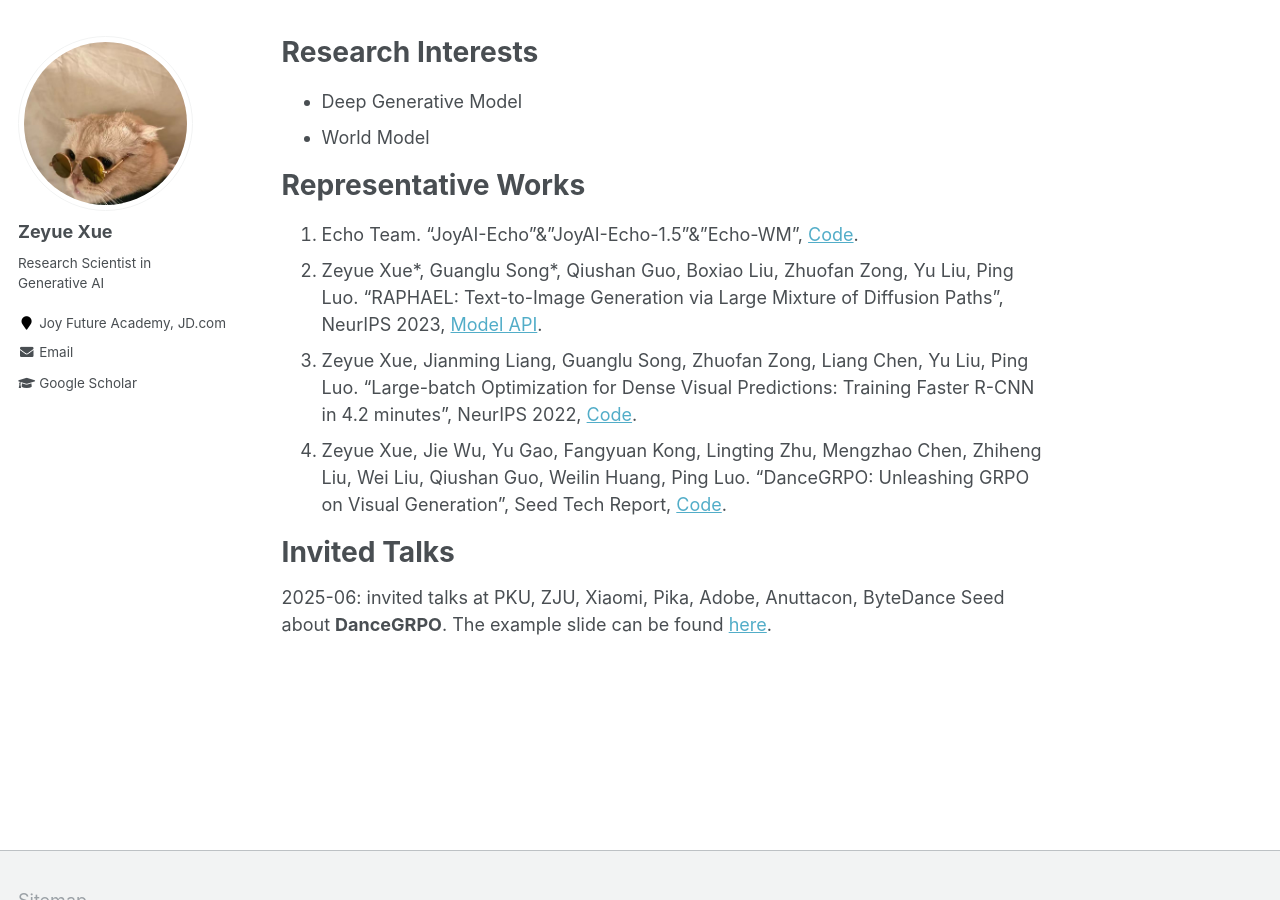
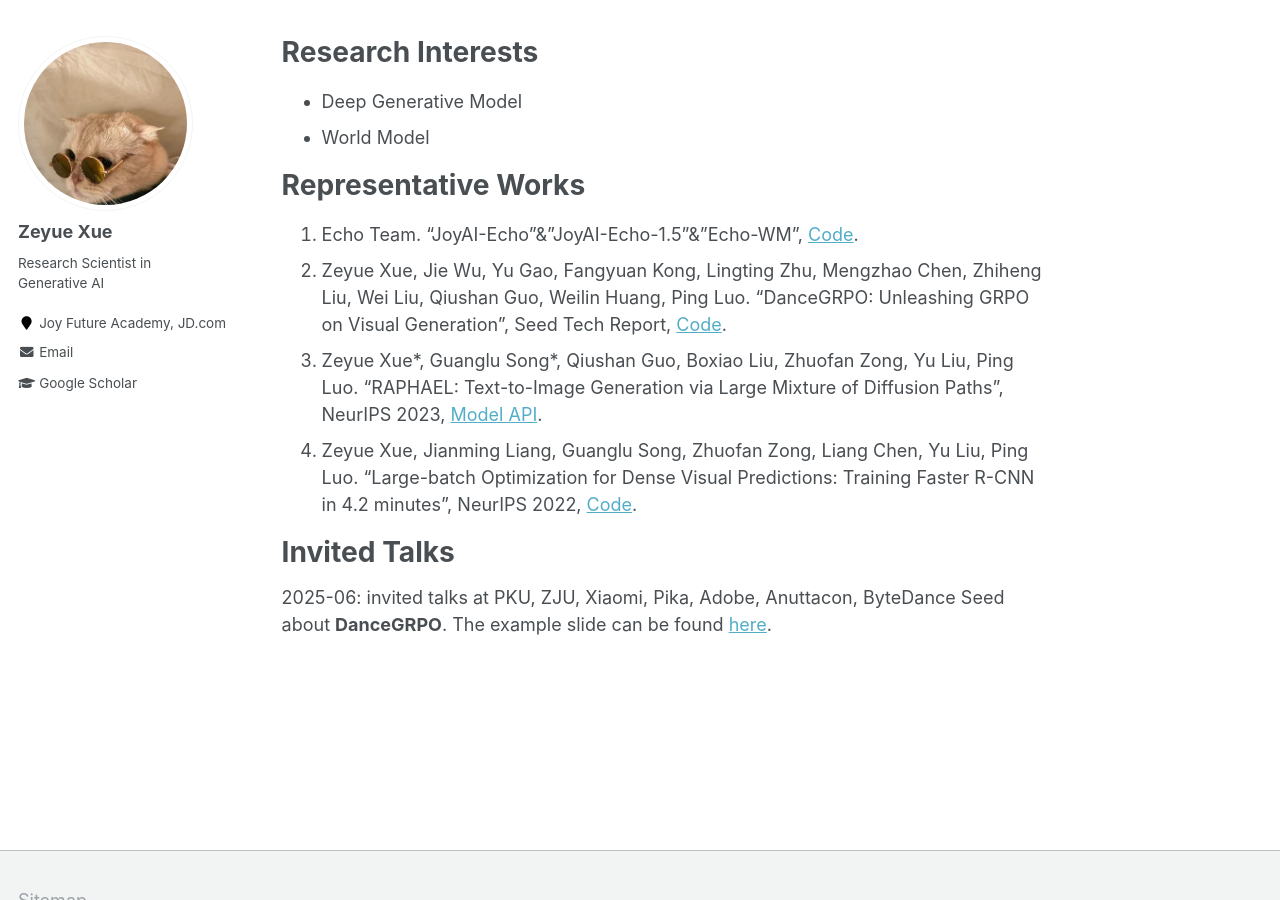
Before and after one commit to XueZeyue/xuezeyue.github.io, a Jekyll site: the page built from _pages/about.md, in a window 1280 px wide and 900 px high, scrolled down 437 px. Built offline with Jekyll 4.4.1, drawn with Linux system fonts in a browser that asks for light colours.

```diff
--- a/_pages/about.md
+++ b/_pages/about.md
@@ -22,9 +22,10 @@ Research Interests
 **Representative Works**
 ======
   1. Echo Team. "JoyAI-Echo"&"JoyAI-Echo-1.5"&"Echo-WM", [Code](https://github.com/jd-opensource/JoyAI-Echo).
-  2. Zeyue Xue\*, Guanglu Song\*, Qiushan Guo, Boxiao Liu, Zhuofan Zong, Yu Liu, Ping Luo. "RAPHAEL: Text-to-Image Generation via Large Mixture of Diffusion Paths", NeurIPS 2023, [Model API](https://miaohua.sensetime.com/).
-  3. Zeyue Xue, Jianming Liang, Guanglu Song, Zhuofan Zong, Liang Chen, Yu Liu, Ping Luo. "Large-batch Optimization for Dense Visual Predictions: Training Faster R-CNN in 4.2 minutes", NeurIPS 2022, [Code](https://github.com/Sense-X/AGVM).
-  4. Zeyue Xue, Jie Wu, Yu Gao, Fangyuan Kong, Lingting Zhu, Mengzhao Chen, Zhiheng Liu, Wei Liu, Qiushan Guo, Weilin Huang, Ping Luo. "DanceGRPO: Unleashing GRPO on Visual Generation", Seed Tech Report, [Code](https://github.com/XueZeyue/DanceGRPO/).
+  2. Zeyue Xue, Jie Wu, Yu Gao, Fangyuan Kong, Lingting Zhu, Mengzhao Chen, Zhiheng Liu, Wei Liu, Qiushan Guo, Weilin Huang, Ping Luo. "DanceGRPO: Unleashing GRPO on Visual Generation", Seed Tech Report, [Code](https://github.com/XueZeyue/DanceGRPO/).
+  3. Zeyue Xue\*, Guanglu Song\*, Qiushan Guo, Boxiao Liu, Zhuofan Zong, Yu Liu, Ping Luo. "RAPHAEL: Text-to-Image Generation via Large Mixture of Diffusion Paths", NeurIPS 2023, [Model API](https://miaohua.sensetime.com/).
+  4. Zeyue Xue, Jianming Liang, Guanglu Song, Zhuofan Zong, Liang Chen, Yu Liu, Ping Luo. "Large-batch Optimization for Dense Visual Predictions: Training Faster R-CNN in 4.2 minutes", NeurIPS 2022, [Code](https://github.com/Sense-X/AGVM).
+
 
 
 **Invited Talks**
```
